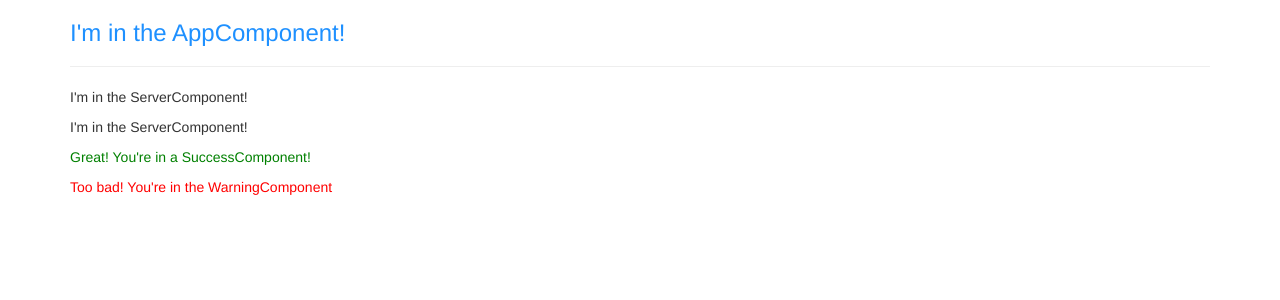
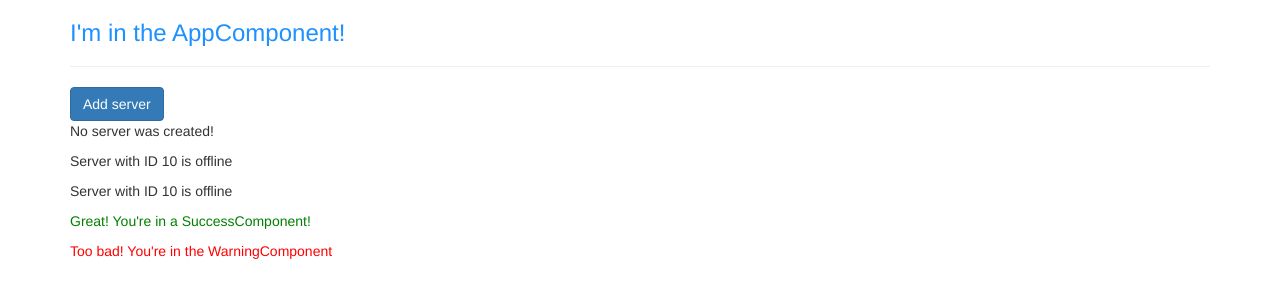
Before and after one commit to bartoszrachwalik/angular-excercises, an Angular app: page / in a window 1280 px wide. Shown: the top 300 px of the page. Built offline with nearby package versions, Linux system fonts and the light colour scheme.

Commit message:
string interpolation, property and event binding examples

```diff
--- a/src/app/server/server.component.html
+++ b/src/app/server/server.component.html
@@ -1 +1,3 @@
-<p>I'm in the ServerComponent!</p>
+<!--String interpolation-->
+<p>Server with ID {{serverId}} is {{serverStatus}}</p>
+<!--<p>Server with ID {{serverId}} is {{getServerStatus()}}</p>-->
--- a/src/app/server/server.component.ts
+++ b/src/app/server/server.component.ts
@@ -4,4 +4,11 @@ import {Component} from '@angular/core';
   selector: 'app-server',
   templateUrl: './server.component.html'
 })
-export class ServerComponent {}
+export class ServerComponent {
+  serverId: number = 10;
+  serverStatus: string = 'offline';
+
+  getServerStatus() {
+    return this.serverStatus;
+  }
+}
--- a/src/app/servers/servers.component.html
+++ b/src/app/servers/servers.component.html
@@ -1,2 +1,10 @@
+<!--Property and event binding -->
+<button
+  class="btn btn-primary"
+  [disabled]="!allowNewServer"
+  (click)="onCreateServer()">Add server
+</button>
+<!--<p [innerText]="allowNewServer"></p>-->
+<p>{{serverCreationStatus}}</p>
 <app-server></app-server>
 <app-server></app-server>
--- a/src/app/servers/servers.component.ts
+++ b/src/app/servers/servers.component.ts
@@ -6,17 +6,27 @@ import {Component, OnInit} from '@angular/core';
   // selector: '[app-servers]',
   // selector: '.app-servers',
   selector: 'app-servers',
-  template: `
-    <app-server></app-server>
-    <app-server></app-server>`,
+  // template: `
+  //   <app-server></app-server>
+  //   <app-server></app-server>`,
+  templateUrl: './servers.component.html',
   styleUrls: ['./servers.component.css']
 })
 export class ServersComponent implements OnInit {
+  allowNewServer = false;
+  serverCreationStatus = 'No server was created!';
 
   constructor() {
+    setTimeout(() => {
+        this.allowNewServer = true;
+      }, 2000
+    );
   }
 
   ngOnInit() {
   }
 
+  onCreateServer() {
+    this.serverCreationStatus = 'Server was created!';
+  }
 }
```
